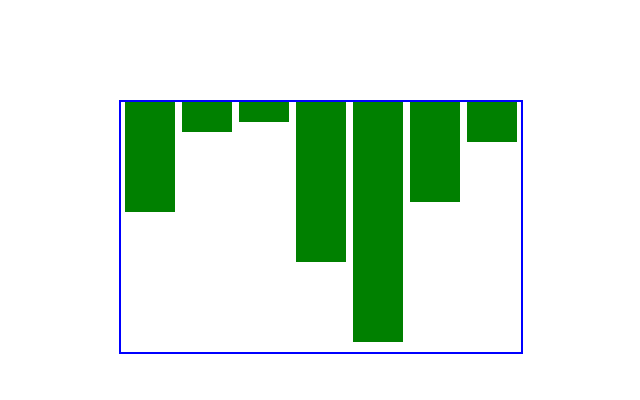
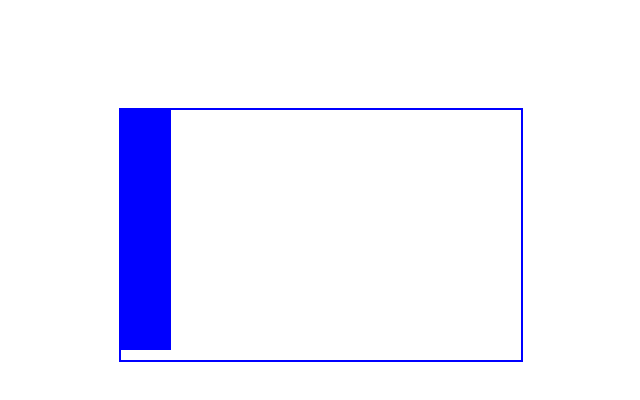
Before and after one commit to Amukayoung/Bar-Chart-with-d3js, a plain HTML site: page index.html in a window 1280 px wide. Shown: the whole page, without its empty margins (189-829 px from the left). Drawn offline with nearby package versions, Linux system fonts and the light colour scheme.

Commit message:
Changed from using div element to svg

```diff
--- a/app.js
+++ b/app.js
@@ -8,16 +8,13 @@ Mocked_data = [
 	{ id: "007", spareName: "Head lamp", quantity: "8" },
 ];
 
-const barChartContainer = d3
-	.select("div")
-	.classed("barContainer", true)
-	.style("border", "2px solid blue");
+const barChartContainer = d3.select("svg").classed("barContainer", true);
 
 const bars = barChartContainer
 	.selectAll(".bar")
 	.data(Mocked_data)
 	.enter()
-	.append("div")
+	.append("rect")
 	.classed("bar", true)
-	.style("width", "50px")
-	.style("height", (data) => data.quantity * 5 + "px");
+	.attr("width", 50)
+	.attr("height", (data) => data.quantity * 5);
--- a/index.html
+++ b/index.html
@@ -10,17 +10,16 @@
 				height: 250px;
 				margin-top: 100px;
 				margin-left: 300px;
-				display: flex;
-				justify-content: space-around;
+				border: 2px solid blue;
 			}
 			.bar {
-				background-color: green;
+				fill: blue;
 			}
 		</style>
 		<script src="https://d3js.org/d3.v7.min.js"></script>
 		<script src="app.js" defer></script>
 	</head>
 	<body>
-		<div></div>
+		<svg></svg>
 	</body>
 </html>
```
